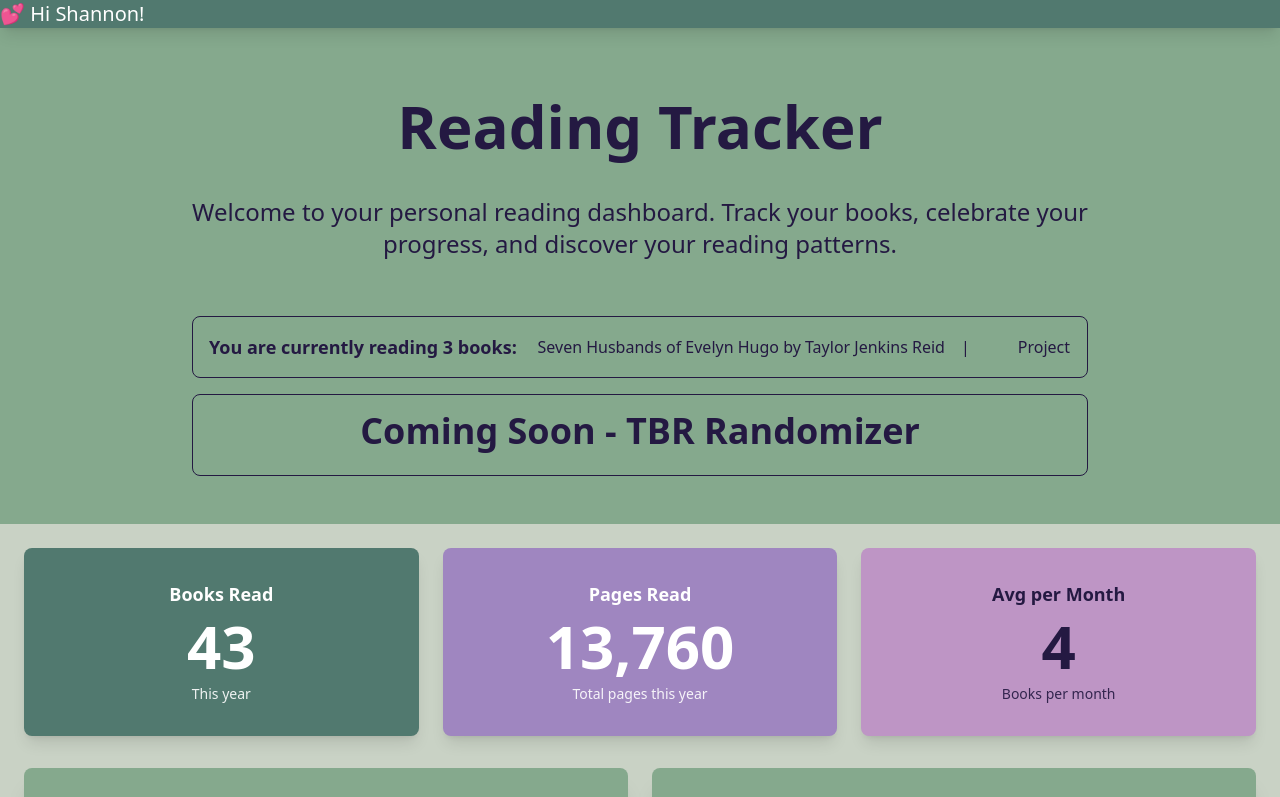
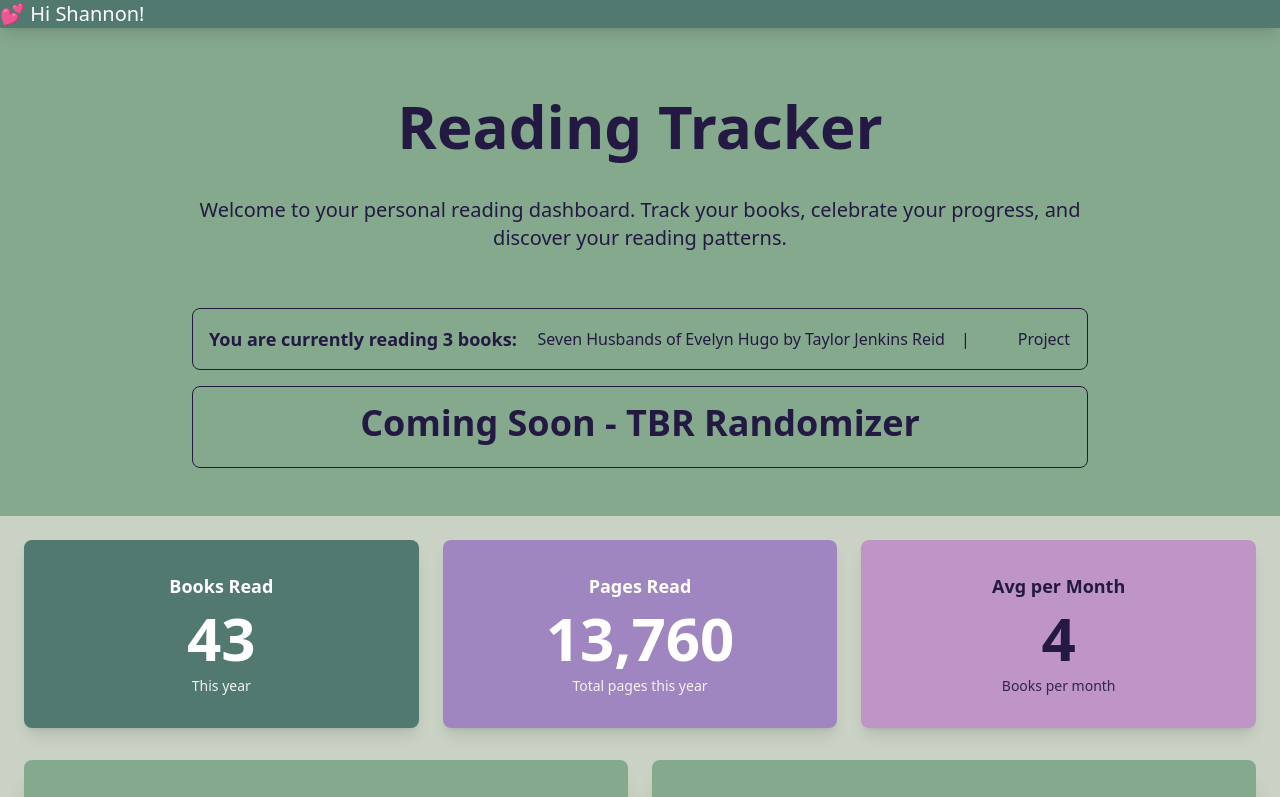
Before and after one commit to najaad/florilegium, a Next.js app: page / in a window 1280 px wide. Shown: the top 797 px of the page. Built offline with nearby package versions, Linux system fonts and the light colour scheme.

Commit message:
Update page.tsx

```diff
--- a/src/app/page.tsx
+++ b/src/app/page.tsx
@@ -76,7 +76,7 @@ export default function Home() {
         <div className="hero-content text-center">
           <div className="max-w-4xl mx-auto">
             <h1 className="text-6xl font-bold mb-4">Reading Tracker</h1>
-            <p className="py-6 text-2xl mb-8">Welcome to your personal reading dashboard. Track your books, celebrate your progress, and discover your reading patterns.</p>
+            <p className="py-6 text-xl mb-8">Welcome to your personal reading dashboard. Track your books, celebrate your progress, and discover your reading patterns.</p>
 
                     {/* Scrolling Currently Reading Banner */}
                     {data?.currentlyReading && data.currentlyReading.length > 0 && (
@@ -808,7 +808,7 @@ function AnnualReadingForecast({ data }: { data: Overview | null }) {
           <div className="text-sm font-semibold text-accent mb-2">Cross-Reference Check</div>
           <div className="text-xs opacity-70">
             Pages estimate converts to ~{estimatedBooksFromPages} books
-            (based on your {averageBookLength.toFixed(0)}-page average book length)
+            (based on your {averageBookLength.toFixed(0)}-page avg book length)
           </div>
         </div>
       </div>
```
